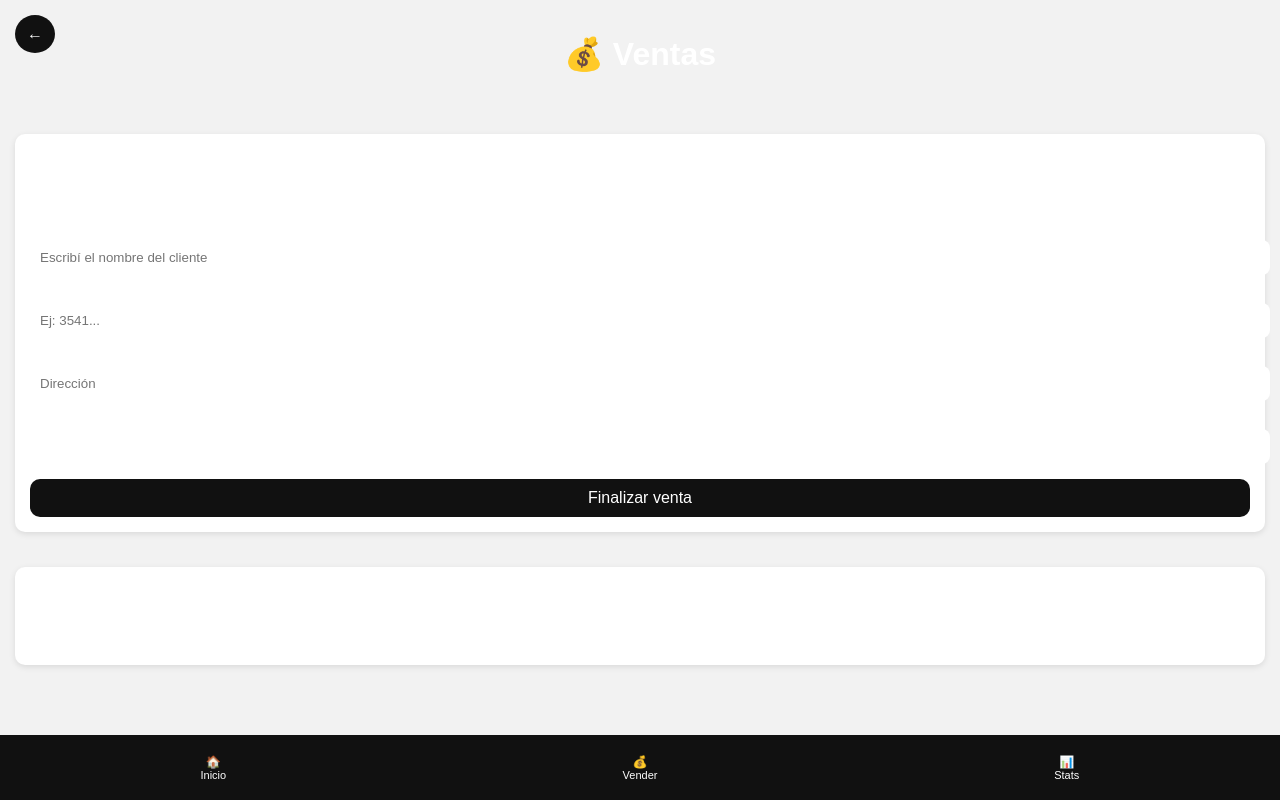
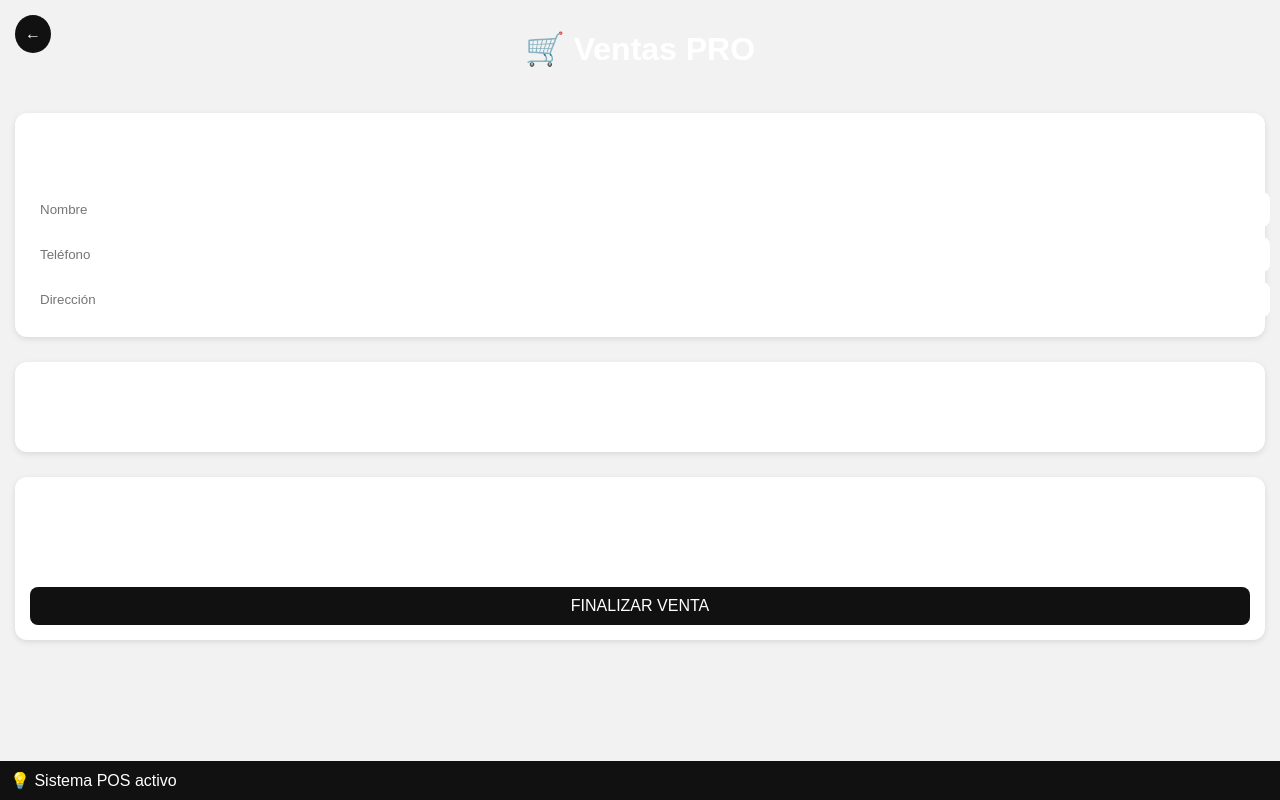
Before and after one commit to nicomartinezytm-pixel/distribuidora, a Flask app: page /vender in a window 1280 px wide. Run offline with Flask 3, Linux system fonts and the light colour scheme; data that the repository does not hold is empty.

Commit message:
Update ventas.html

```diff
--- a/templates/ventas.html
+++ b/templates/ventas.html
@@ -11,12 +11,12 @@
             margin: 0;
             font-family: Arial;
             background: #f2f2f2;
-            padding-bottom: 80px;
+            padding-bottom: 90px;
         }
 
         h1 {
             text-align: center;
-            margin-top: 20px;
+            margin: 15px 0;
         }
 
         .container {
@@ -26,12 +26,12 @@
         .card {
             background: white;
             padding: 15px;
-            margin: 10px 0;
-            border-radius: 10px;
+            margin-bottom: 10px;
+            border-radius: 12px;
             box-shadow: 0 2px 6px rgba(0,0,0,0.1);
         }
 
-        input, select {
+        input {
             width: 100%;
             padding: 10px;
             margin: 5px 0;
@@ -44,101 +44,188 @@
             color: white;
             border: none;
             margin-top: 10px;
+            border-radius: 8px;
         }
 
-        /* BOTÓN VOLVER */
+        .producto {
+            display: flex;
+            justify-content: space-between;
+            align-items: center;
+            margin: 8px 0;
+            padding: 8px;
+            background: #f9f9f9;
+            border-radius: 8px;
+        }
+
+        .producto button {
+            width: auto;
+            padding: 6px 10px;
+        }
+
+        .carrito-item {
+            display: flex;
+            justify-content: space-between;
+            margin: 5px 0;
+        }
+
+        .total {
+            font-size: 20px;
+            font-weight: bold;
+            margin-top: 10px;
+        }
+
         .back-btn {
             position: fixed;
             top: 15px;
             left: 15px;
             background: #111;
             color: white;
-            padding: 10px 12px;
+            padding: 10px;
             border-radius: 50%;
             text-decoration: none;
-            z-index: 9999;
         }
 
-        /* BARRA INFERIOR */
-        .bottom-nav {
+        .bottom {
             position: fixed;
             bottom: 0;
             left: 0;
             width: 100%;
-            height: 65px;
             background: #111;
-            display: flex;
-            justify-content: space-around;
-            align-items: center;
-        }
-
-        .nav-item {
             color: white;
-            text-decoration: none;
-            text-align: center;
-            font-size: 12px;
-            flex: 1;
-        }
-
-        .nav-item span {
-            display: block;
-            font-size: 11px;
+            padding: 10px;
         }
     </style>
 </head>
 
 <body>
 
-<!-- VOLVER -->
 <a href="/" class="back-btn">←</a>
 
-<h1>💰 Ventas</h1>
+<h1>🛒 Ventas PRO</h1>
 
 <div class="container">
 
-    <div class="card">
-        <h2>Nueva venta</h2>
+<!-- CLIENTE -->
+<div class="card">
+    <h3>Cliente</h3>
+    <input id="nombre" placeholder="Nombre">
+    <input id="telefono" placeholder="Teléfono">
+    <input id="direccion" placeholder="Dirección">
+</div>
 
-        <form method="POST" action="/finalizar_venta">
+<!-- PRODUCTOS -->
+<div class="card">
+    <h3>Productos</h3>
+    <div id="productos"></div>
+</div>
 
-            <!-- 🔥 CLIENTE ESCRIBIBLE -->
-            <label>Cliente:</label>
-            <input name="cliente_nombre" placeholder="Escribí el nombre del cliente" required>
+<!-- CARRITO -->
+<div class="card">
+    <h3>Carrito</h3>
+    <div id="carrito"></div>
 
-            <label>Teléfono (opcional):</label>
-            <input name="cliente_telefono" placeholder="Ej: 3541...">
-
-            <label>Dirección (opcional):</label>
-            <input name="cliente_direccion" placeholder="Dirección">
-
-            <label>Total:</label>
-            <input name="total" type="number" step="0.01" required>
-
-            <!-- carrito oculto -->
-            <input type="hidden" name="carrito" value="[]">
-
-            <button type="submit">Finalizar venta</button>
-        </form>
+    <div class="total">
+        Total: $<span id="total">0</span>
     </div>
 
-    <div class="card">
-        <h2>Productos disponibles</h2>
-
-        {% for p in productos %}
-            <p>📦 {{ p[1] }} - ${{ p[2] }} (Stock: {{ p[3] }})</p>
-        {% endfor %}
-    </div>
+    <button onclick="finalizar()">FINALIZAR VENTA</button>
+</div>
 
 </div>
 
-<!-- BARRA INFERIOR -->
-<div class="bottom-nav">
+<div class="bottom">
+    💡 Sistema POS activo
+</div>
 
-    <a href="/" class="nav-item">🏠<span>Inicio</span></a>
-    <a href="/vender" class="nav-item">💰<span>Vender</span></a>
-    <a href="/dashboard" class="nav-item">📊<span>Stats</span></a>
+<script>
 
-</div>
+let carrito = [];
+
+// cargar productos
+fetch("/productos_json")
+.then(r => r.json())
+.then(data => {
+    let cont = document.getElementById("productos");
+
+    data.forEach(p => {
+        cont.innerHTML += `
+        <div class="producto">
+            <div>
+                <b>${p.nombre}</b><br>
+                $${p.precio}
+            </div>
+            <button onclick="agregar(${p.id}, '${p.nombre}', ${p.precio})">+</button>
+        </div>
+        `;
+    });
+});
+
+function agregar(id, nombre, precio) {
+
+    let item = carrito.find(p => p.id === id);
+
+    if (item) {
+        item.cantidad++;
+    } else {
+        carrito.push({id, nombre, precio, cantidad: 1});
+    }
+
+    render();
+}
+
+function render() {
+    let cont = document.getElementById("carrito");
+    cont.innerHTML = "";
+
+    let total = 0;
+
+    carrito.forEach((p, i) => {
+
+        let subtotal = p.precio * p.cantidad;
+        total += subtotal;
+
+        cont.innerHTML += `
+        <div class="carrito-item">
+            ${p.nombre} x${p.cantidad} - $${subtotal}
+            <button onclick="quitar(${i})">❌</button>
+        </div>
+        `;
+    });
+
+    document.getElementById("total").innerText = total;
+}
+
+function quitar(i) {
+    carrito.splice(i, 1);
+    render();
+}
+
+function finalizar() {
+
+    let data = {
+        cliente: {
+            nombre: document.getElementById("nombre").value,
+            telefono: document.getElementById("telefono").value,
+            direccion: document.getElementById("direccion").value
+        },
+        carrito: carrito
+    };
+
+    fetch("/finalizar_venta", {
+        method: "POST",
+        headers: {
+            "Content-Type": "application/x-www-form-urlencoded"
+        },
+        body: "data=" + encodeURIComponent(JSON.stringify(data))
+    })
+    .then(r => r.json())
+    .then(res => {
+        alert("Venta realizada ✔");
+        location.reload();
+    });
+}
+
+</script>
 
 </body>
 </html>
```
